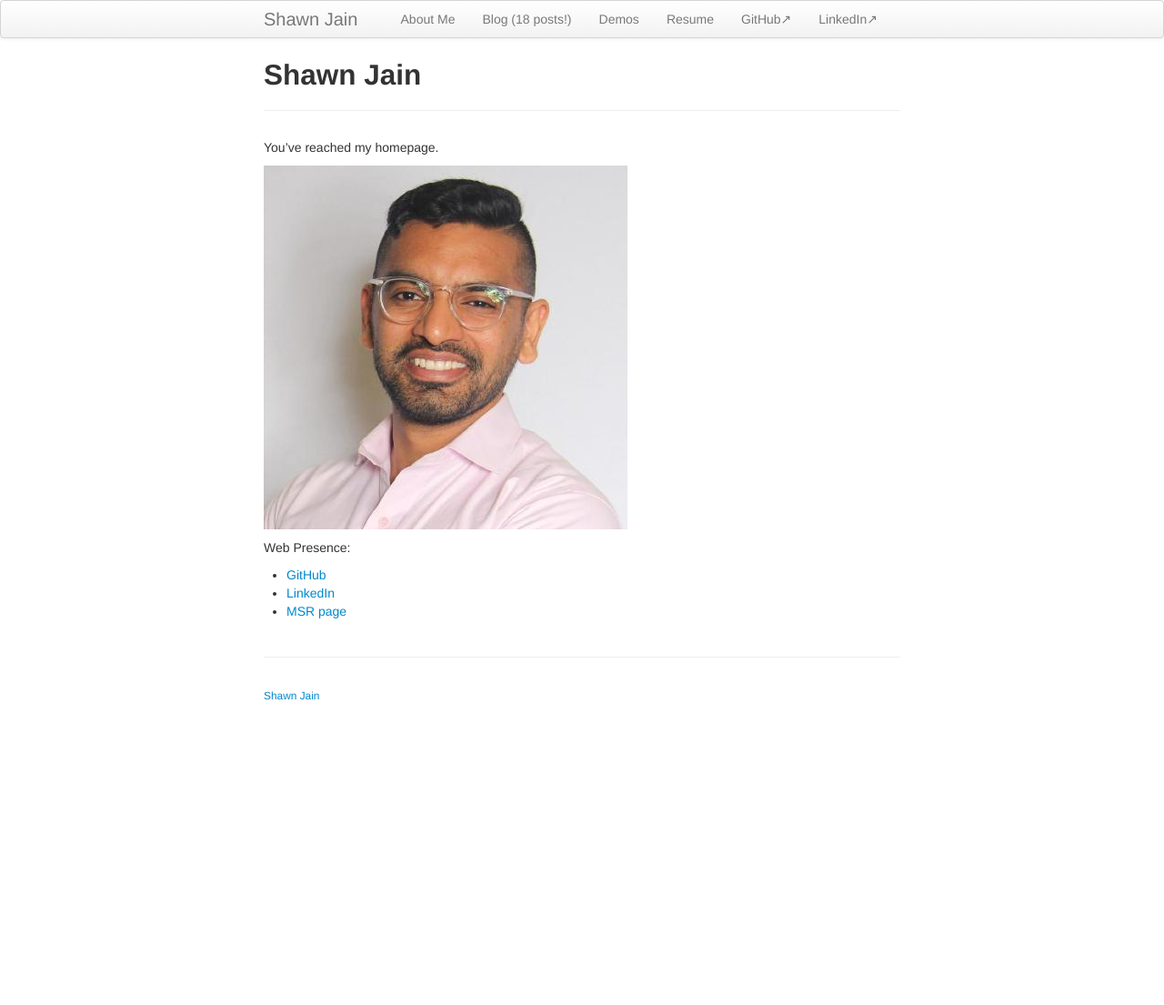
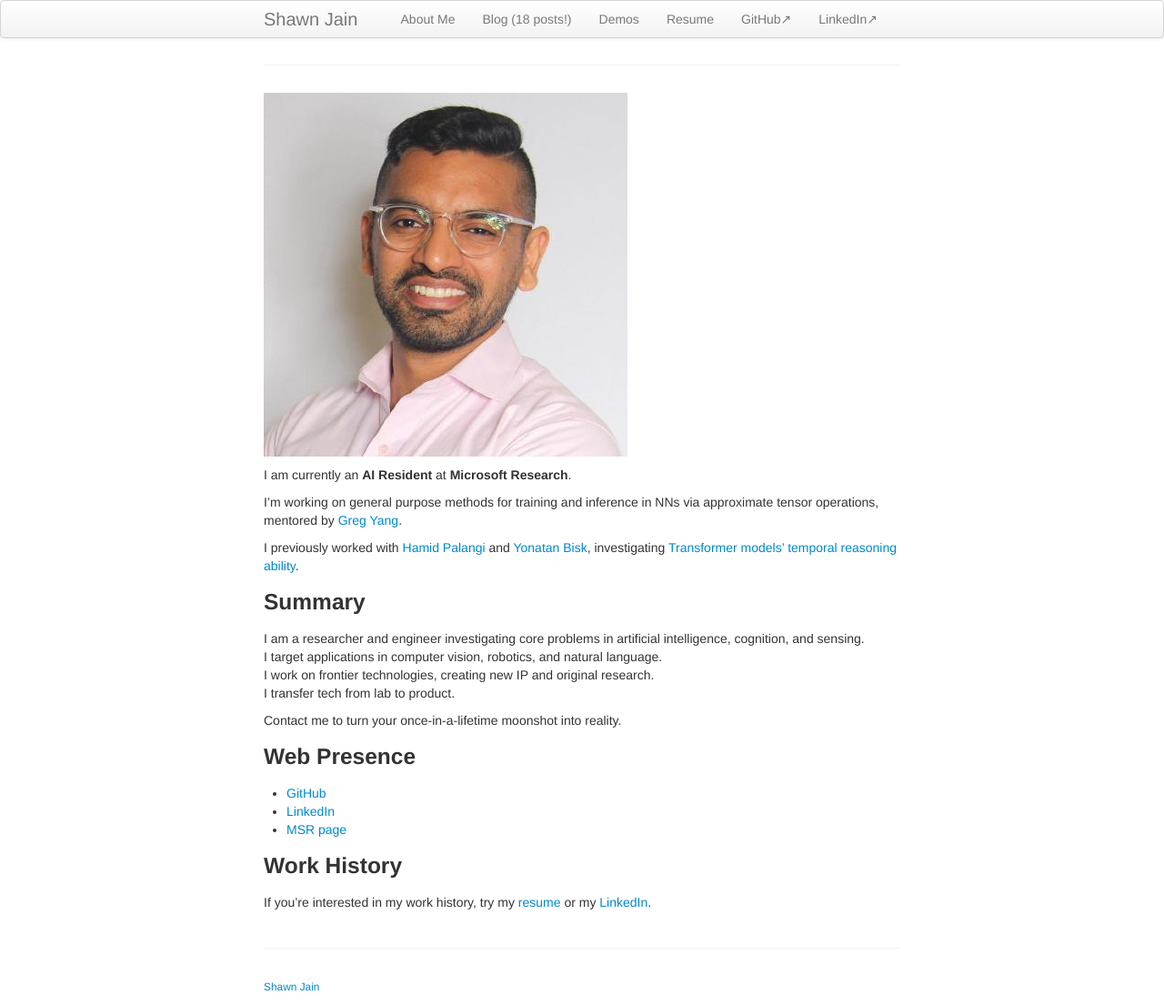
Before and after one commit to darkmatter08/darkmatter08.github.io, a Jekyll site: the page built from index.md, in a window 1280 px wide. Shown: the whole page at 91% size. Built offline with Jekyll 4.4.1, drawn with Linux system fonts in a browser that asks for light colours; before the commit the page ends 900 px from its top, so only the background shows below that.

Commit message:
updated resume, updated homepage, updated About Me, added contact

```diff
--- a/index.md
+++ b/index.md
@@ -1,14 +1,35 @@
 ---
 layout: page
-title: Shawn Jain
+title:
 # tagline: Shawn Jain's Homepage
 description: Shawn Jain MIT Microsoft Research MSR Uber UberATG ATG Torralba CSAIL Optimus Optimus Ride Spot Trading Google Fiber
 ---
-You've reached my homepage.
 
-![Shawn](assets/profilepic.jpeg)
+![Shawn](assets/profilepic.jpeg )
 
-Web Presence:
+I am currently an **AI Resident** at **Microsoft Research**.
+
+I'm working on general purpose methods for training and inference in NNs via approximate tensor operations, mentored by [Greg Yang](https://github.com/thegregyang).
+
+I previously worked with [Hamid Palangi](https://www.microsoft.com/en-us/research/people/hpalangi/) and [Yonatan Bisk](https://yonatanbisk.com/), investigating [Transformer models' temporal reasoning ability](pages/blog-transformers-poster.html).
+
+### Summary
+<!-- Travel to exotic lands on my company's private plane. Close deals on groundbreaking technologies. Be interesting to even the smartest people. -->
+
+I am a researcher and engineer investigating core problems in artificial intelligence, cognition, and sensing.
+<br>
+I target applications in computer vision, robotics, and natural language.
+<br>
+I work on frontier technologies, creating new IP and original research.
+<br>
+I transfer tech from lab to product.
+
+Contact me to turn your once-in-a-lifetime moonshot into reality.
+
+### Web Presence
 - [GitHub](https://github.com/darkmatter08)
 - [LinkedIn](https://www.linkedin.com/in/jainshawn/)
 - [MSR page](https://www.microsoft.com/en-us/research/people/jains/)
+
+### Work History
+If you're interested in my work history, try my [resume](/assets/resume.pdf) or my [LinkedIn](https://www.linkedin.com/in/jainshawn/).
```
Also changed, not shown: pages/about.md (+8 -4 lines), ReadMe.md, 1 other file.
